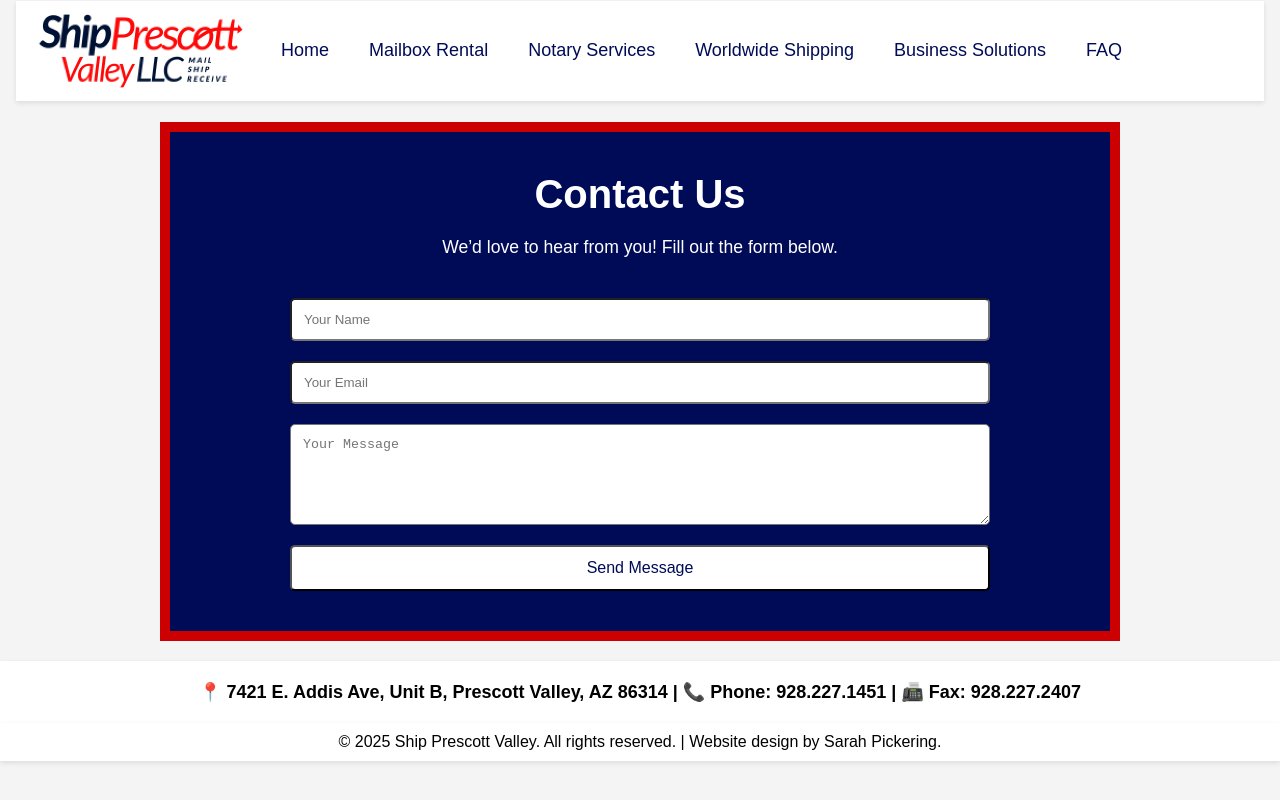
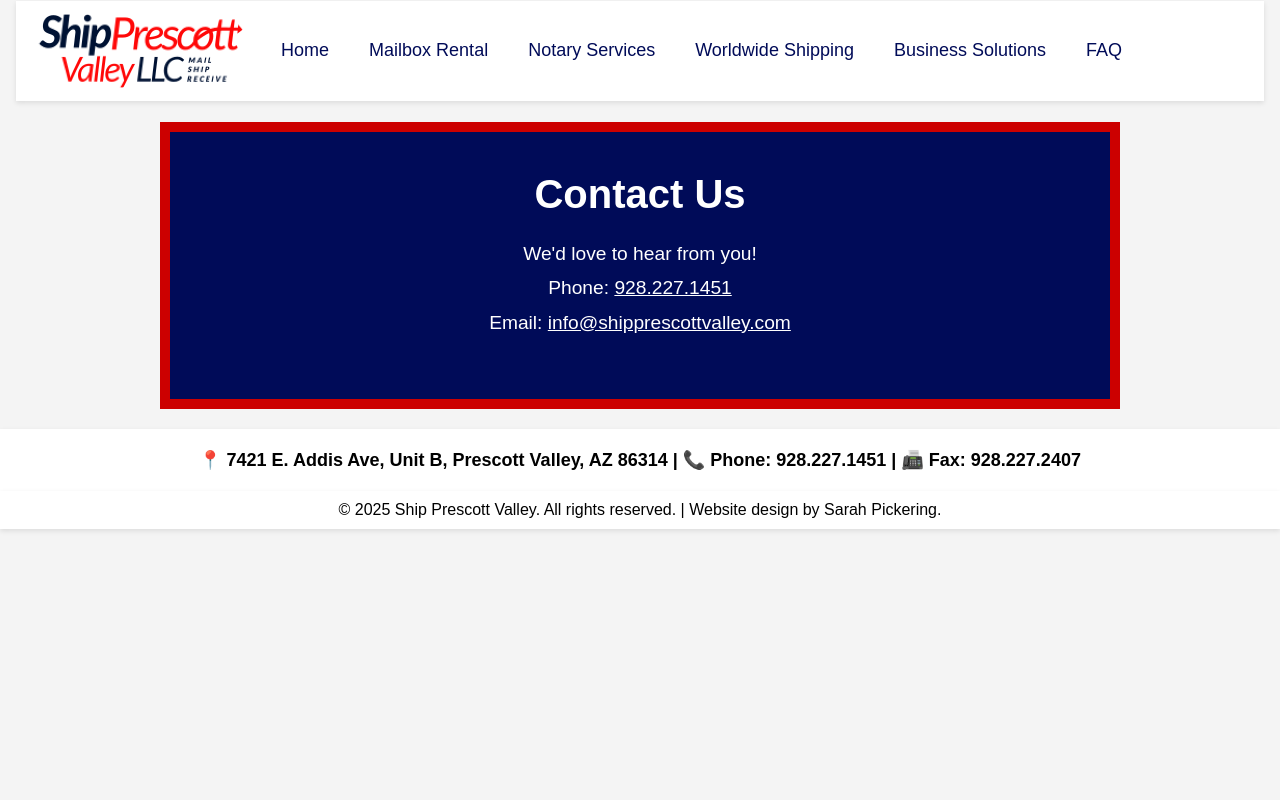
Before and after one commit to sarahpickering/ship-prescott-valley, a React (Create React App) app: page /contact in a window 1280 px wide. Built offline with nearby package versions, Linux system fonts and the light colour scheme.

Commit message:
removing form while working through email.js

```diff
--- a/src/Components/Contact.js
+++ b/src/Components/Contact.js
@@ -1,6 +1,4 @@
-import { useState } from "react";
 import styled from "styled-components";
-import emailjs from "@emailjs/browser";
 
 const Container = styled.div`
   padding: 40px 20px;
@@ -17,79 +15,119 @@ const Title = styled.h1`
   margin-bottom: 20px;
 `;
 
-const Intro = styled.p`
-  font-size: 1.1rem;
+const Info = styled.p`
+  font-size: 1.2rem;
   color: #fff;
   text-align: center;
-  margin-bottom: 40px;
-`;
-
-const Form = styled.form`
-  display: flex;
-  flex-direction: column;
-  gap: 20px;
-  max-width: 700px;
-  margin: 0 auto;
-`;
-
-const Input = styled.input`
-  padding: 12px;
-  border-radius: 5px;
-`;
-
-const Textarea = styled.textarea`
-  padding: 12px;
-  border-radius: 5px;
-`;
-
-const Button = styled.button`
-  background-color: #fff;
-  color: #000B58;
-  padding: 12px 24px;
-  font-size: 1rem;
-  border-radius: 5px;
-  cursor: pointer;
-  transition: background-color 0.3s;
-
-  &:hover {
-    background-color: rgb(17, 127, 191);
-    color: #fff;
-  }
+  line-height: 1.8;
 `;
 
 export default function Contact() {
-  const [submitted, setSubmitted] = useState(false);
-
-  const sendEmail = (e) => {
-    e.preventDefault();
-
-    emailjs
-      .sendForm(
-        "your_service_id",    // from EmailJS
-        "your_template_id",   // from EmailJS
-        e.target,
-        "HZhfurtD0xwJzwIvd"
-      )
-      .then(
-        () => setSubmitted(true),
-        (error) => alert("Failed to send email. " + error.text)
-      );
-  };
-
   return (
     <Container>
       <Title>Contact Us</Title>
-      <Intro>We’d love to hear from you! Fill out the form below.</Intro>
-      {submitted ? (
-        <Intro>Thanks for your message! We'll be in touch shortly.</Intro>
-      ) : (
-        <Form onSubmit={sendEmail}>
-          <Input name="name" type="text" placeholder="Your Name" required />
-          <Input name="email" type="email" placeholder="Your Email" required />
-          <Textarea name="message" rows="5" placeholder="Your Message" required />
-          <Button type="submit">Send Message</Button>
-        </Form>
-      )}
+      <Info>
+        We'd love to hear from you!<br />
+        Phone: <a href="tel:9282271451" style={{ color: '#fff', textDecoration: 'underline' }}>928.227.1451</a><br />
+        Email: <a href="mailto:info@shipprescottvalley.com" style={{ color: '#fff', textDecoration: 'underline' }}>info@shipprescottvalley.com</a>
+      </Info>
     </Container>
   );
 }
+
+
+// import { useState } from "react";
+// import styled from "styled-components";
+// import emailjs from "@emailjs/browser";
+
+// const Container = styled.div`
+//   padding: 40px 20px;
+//   max-width: 900px;
+//   margin: auto;
+//   background-color: #000B58;
+//   border: 10px solid #cc0000;
+// `;
+
+// const Title = styled.h1`
+//   font-size: 2.5rem;
+//   color: #fff;
+//   text-align: center;
+//   margin-bottom: 20px;
+// `;
+
+// const Intro = styled.p`
+//   font-size: 1.1rem;
+//   color: #fff;
+//   text-align: center;
+//   margin-bottom: 40px;
+// `;
+
+// const Form = styled.form`
+//   display: flex;
+//   flex-direction: column;
+//   gap: 20px;
+//   max-width: 700px;
+//   margin: 0 auto;
+// `;
+
+// const Input = styled.input`
+//   padding: 12px;
+//   border-radius: 5px;
+// `;
+
+// const Textarea = styled.textarea`
+//   padding: 12px;
+//   border-radius: 5px;
+// `;
+
+// const Button = styled.button`
+//   background-color: #fff;
+//   color: #000B58;
+//   padding: 12px 24px;
+//   font-size: 1rem;
+//   border-radius: 5px;
+//   cursor: pointer;
+//   transition: background-color 0.3s;
+
+//   &:hover {
+//     background-color: rgb(17, 127, 191);
+//     color: #fff;
+//   }
+// `;
+
+// export default function Contact() {
+//   const [submitted, setSubmitted] = useState(false);
+
+//   const sendEmail = (e) => {
+//     e.preventDefault();
+
+//     emailjs
+//       .sendForm(
+//         "your_service_id",    // from EmailJS
+//         "your_template_id",   // from EmailJS
+//         e.target,
+//         "HZhfurtD0xwJzwIvd"
+//       )
+//       .then(
+//         () => setSubmitted(true),
+//         (error) => alert("Failed to send email. " + error.text)
+//       );
+//   };
+
+//   return (
+//     <Container>
+//       <Title>Contact Us</Title>
+//       <Intro>We’d love to hear from you! Contact us here:</Intro>
+//       {submitted ? (
+//         <Intro>Thanks for your message! We'll be in touch shortly.</Intro>
+//       ) : (
+//         <Form onSubmit={sendEmail}>
+//           <Input name="name" type="text" placeholder="Your Name" required />
+//           <Input name="email" type="email" placeholder="Your Email" required />
+//           <Textarea name="message" rows="5" placeholder="Your Message" required />
+//           <Button type="submit">Send Message</Button>
+//         </Form>
+//       )}
+//     </Container>
+//   );
+// }
```
